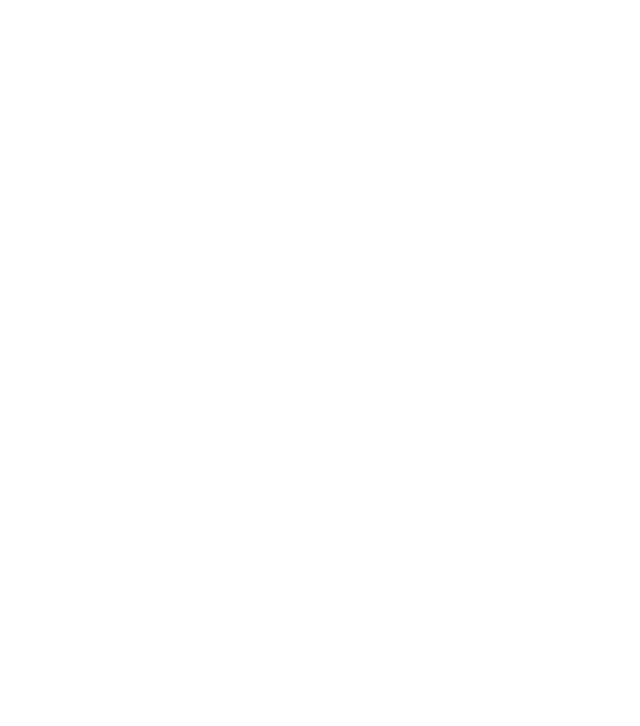
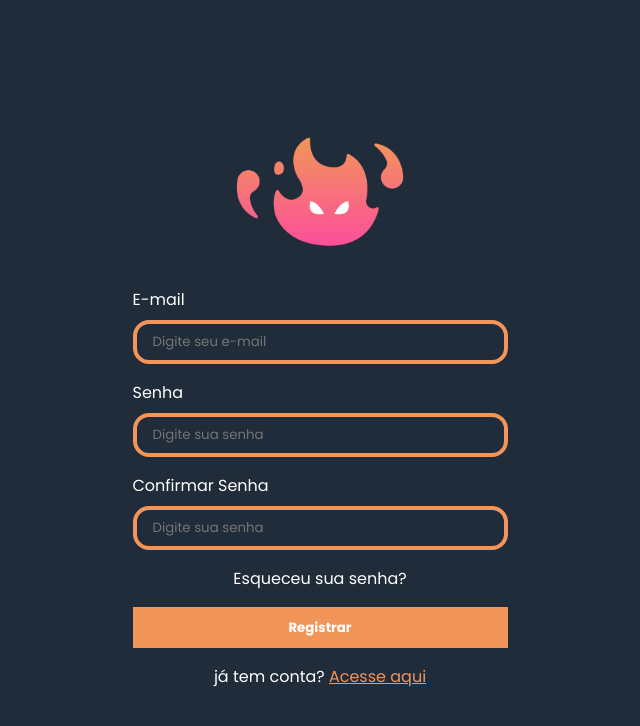
Before and after one commit to Alexandresan22/Spellbook_Sheets, a React (Vite) app: page /register in a window 1280 px wide. Before the commit this address had no page. Shown: the top 726 px of the page, without its empty margins (320-960 px from the left). Built offline with nearby package versions, Linux system fonts and the light colour scheme.

Commit message:
feat: login feature

```diff
--- a/src/App.jsx
+++ b/src/App.jsx
@@ -1,14 +1,40 @@
 import { useState } from 'react'
-
+import { Routes, Route, BrowserRouter, Navigate} from 'react-router-dom'
+import Home from './pages/home.jsx'
+import AuthLayout from './pages/login/authLayout.jsx'
+import Login from './pages/login/login.jsx'
+import './main.css'
+import Register from './pages/login/register.jsx'
+import ProtectedRoutes from './assets/protectedRoutes.jsx'
+import Error404 from './pages/error404.jsx'
 
 function App() {
 
   return (
-    <>
-      <div>
-          <h2>É os de verdade, não tem jeito</h2>
-      </div>
-    </>
+
+      <>
+      <BrowserRouter>
+        <Routes>
+
+
+
+              <Route  element={<ProtectedRoutes user={false} />}>
+              <Route path={'/'} element={<Home />}/>
+              </Route>
+
+              <Route  element={<AuthLayout user={false}/>}>
+
+                <Route  path='login' element={<Login />}/>
+                <Route path='register' element={<Register />}/>
+
+              </Route>
+
+              <Route path='*' element={<Error404/>}/>
+
+        </Routes>
+      </BrowserRouter>
+      </>
+
   )
 }
 
--- a/src/assets/protectedRoutes.jsx
+++ b/src/assets/protectedRoutes.jsx
@@ -1,10 +1,12 @@
+import { useState } from 'react';
 import {Outlet, Navigate} from 'react-router-dom'
 
-const ProtectedRoutes = ()=>{
+const ProtectedRoutes = ({user})=>{
 
-    const user = null
+    const [userState, setUserState] = useState(user);
+    console.log(user)
 
-    return user ? <Outlet/> : <Navigate to='/login'/>
+    return userState ? <Outlet/> : <Navigate to='/login'/>
 
 }
 
--- a/src/main.css
+++ b/src/main.css
@@ -13,9 +13,34 @@
     height: 100%;
 }
 
+:root{
+
+    --background-color : #202C39;
+    --principal-primary-color : #F29559;
+    --principal-secondary-color : #F2D492;
+    --primary-color : #B8B08D;
+    --secondary-color : #283845;
+
+}
+
 #root{
     display: flex;
     flex-direction: column;
     align-items: center;
     justify-content: center;
+    background-color: var(--background-color);
+    overflow-y: auto;
 }
+
+p.errorMessage{
+
+    color: var(--principal-primary-color);
+    font-weight: bold;
+
+}
+
+a#backError{
+
+    color: white;
+
+}
--- a/src/main.jsx
+++ b/src/main.jsx
@@ -1,35 +1,15 @@
 import { StrictMode } from 'react'
 import { createRoot } from 'react-dom/client'
 import App from './App.jsx'
-import { Routes, Route, BrowserRouter, Navigate} from 'react-router-dom'
-import Home from './pages/home.jsx'
-import AuthLayout from './pages/login/authLayout.jsx'
-import Login from './pages/login/login.jsx'
 import './main.css'
-import { useEffect } from 'react'
-import ProtectedRoutes from './assets/protectedRoutes.jsx'
-const user = false;
+
+
+
 
 
 
 createRoot(document.getElementById('root')).render(
   <StrictMode>
-      <BrowserRouter>
-        <Routes>
-
-
-
-            <Route element={< ProtectedRoutes/>}>
-
-              <Route index element={<App />} />
-              <Route path='home' element={<Home/>} />
-
-            </Route>
-
-          <Route element={<AuthLayout />} >
-            <Route path='login' element={<Login />}/>
-          </Route>
-        </Routes>
-      </BrowserRouter>
+    <App />
   </StrictMode>
 )
--- /dev/null
+++ b/src/pages/error404.jsx
@@ -0,0 +1,17 @@
+import { Link } from 'react-router-dom'
+import '../main.css'
+
+const Error404 = ()=>{
+
+    return (
+        <>
+            <title>Página não encontrada - Erro 404</title>
+            <p className='errorMessage'>Página não encontrada</p>
+            <Link id="backError" to='/'>Voltar</Link>
+
+        </>
+    )
+
+}
+
+export default Error404
--- a/src/pages/login/authLayout.jsx
+++ b/src/pages/login/authLayout.jsx
@@ -1,18 +1,15 @@
-import {Outlet} from 'react-router-dom'
+import {Navigate, Outlet} from 'react-router-dom'
+import { useState } from 'react'
 
-const AuthLayout = ()=>{
 
-return(
-    <>
 
-        <div>
-            <p>Layout do login e registro
-            </p>
-            <Outlet />
-        </div>
+const AuthLayout = ({user})=>{
 
-    </>
-)
+    const [userState, setUserState] = useState(user ? user : false);
+    console.log(user)
+
+
+     return userState ? <Navigate to='/'/> : <Outlet />
 
 }
 
--- /dev/null
+++ b/src/pages/login/css/login.module.css
@@ -0,0 +1,65 @@
+.loginContainer{
+    width: 100%;
+    height: 100%;
+
+    display: flex;
+    flex-direction: column;
+    align-items: center;
+    justify-content: center;
+    margin: 2rem 0;
+    img{
+        width: 176px;
+    }
+
+    form{
+        color: white;
+        display: flex;
+        flex-direction: column;
+        align-items: center;
+        gap:1em;
+
+        #checkSenha{
+            display: block;
+        }
+
+        a.spanContent{
+            color: var(--principal-primary-color);
+        }
+
+        div{
+            gap: 8px;
+            display: flex;
+            flex-direction: column;
+            justify-content: right;
+            width: 375px;
+
+
+
+        }
+
+        input{
+            padding: .6em 1.2em;
+            border: solid 4px var(--principal-primary-color);
+            border-radius: 16px;
+            background: none;
+            color: white;
+
+            &:focus{
+                outline: 0;
+            }
+        }
+
+        button{
+
+            width: 375px;
+            height: 2.6rem;
+            background-color: var(--principal-primary-color);
+            border: 0;
+            color: white;
+            font-weight: bold;
+
+        }
+
+    }
+
+}
--- a/src/pages/login/login.jsx
+++ b/src/pages/login/login.jsx
@@ -1,6 +1,59 @@
+import estilo from './css/login.module.css'
+import logo from '../../img/Logo/logo.png'
+import {useState} from 'react'
+import { Link } from 'react-router-dom'
 const Login = () =>{
 
-    return <p>Login aqui</p>
+    const [email, setEmail] = useState('')
+    const [senha, setSenha] = useState('')
+
+    const setValueLoginEmail = (e)=>{
+
+        setEmail(e.target.value)
+
+
+    }
+
+    const setValueLoginPassword = (e)=>{
+
+        setSenha(e.target.value)
+
+
+    }
+
+    return (
+
+
+        <>
+
+            <title>Spellbook Sheets | Acesso à conta</title>
+
+
+            <div className={estilo.loginContainer}>
+
+                <img src={logo}/>
+
+                <form>
+                    <div>
+                        <label>E-mail</label>
+                        <input type="text" onChange={setValueLoginEmail} placeholder="Digite seu e-mail" value={email} />
+                    </div>
+                    <div>
+                        <label>Senha</label>
+                        <input type="password" onChange={setValueLoginPassword} placeholder='Digite sua senha' value={senha} />
+                    </div>
+                        <span className={estilo.spanContent}>Esqueceu sua senha?</span>
+
+                        <button>Entrar</button>
+
+                        <span>Não tem conta? <Link to='/register'className={estilo.spanContent}> Acesse aqui! </Link></span>
+                </form>
+
+            </div>
+
+        </>
+
+    )
 }
 
 export default Login
--- /dev/null
+++ b/src/pages/login/register.jsx
@@ -0,0 +1,95 @@
+import estilo from './css/login.module.css'
+import logo from '../../img/Logo/logo.png'
+import {useEffect, useState} from 'react'
+import { Link } from 'react-router-dom'
+
+const Register = () =>{
+
+    const [email, setEmail] = useState('')
+    const [senha, setSenha] = useState('')
+    const [confSenha, setConfSenha] = useState('')
+    const [senhaChecked, setSenhaChecked] = useState(false)
+    const setValueLoginEmail = (e)=>{
+
+        setEmail(e.target.value)
+
+
+    }
+
+    const setValueLoginPassword = (e)=>{
+
+        setSenha(e.target.value)
+
+
+    }
+
+    const checkPassword = (e)=>{
+
+        setConfSenha(e.target.value)
+
+
+
+    }
+
+    const submit = (e)=>{
+        console.log(e)
+
+        e.preventDefault
+
+
+    }
+
+    useEffect(()=>{
+        if(confSenha === senha) {
+            const span = document.getElementById(`${estilo.checkSenha}`)
+            setSenhaChecked(true)
+            span.style.display = 'none'
+        }else{
+            const span = document.getElementById(`${estilo.checkSenha}`)
+
+            span.style.display = 'block'
+            setSenhaChecked(false)
+        }
+    }, [confSenha, confSenha > 0 ? senha : 'none'])
+
+
+    return (
+
+
+        <>
+
+            <title>Spellbook Sheets | Acesso à conta</title>
+
+
+            <div className={estilo.loginContainer}>
+
+                <img src={logo}/>
+
+                <form action={submit}>
+                    <div>
+                        <label>E-mail</label>
+                        <input type="text" onChange={setValueLoginEmail} placeholder="Digite seu e-mail" value={email} />
+                    </div>
+                    <div>
+                        <label>Senha</label>
+                        <input type="password" onChange={setValueLoginPassword} placeholder='Digite sua senha' value={senha} />
+                    </div>
+                    <div>
+                        <label>Confirmar Senha</label>
+                        <input type="password" onChange={checkPassword} placeholder='Digite sua senha' value={confSenha} />
+                    </div>
+                        <span className={estilo.spanContent}>Esqueceu sua senha?</span>
+                        <span id={estilo.checkSenha}>A senha está incorreta!</span>
+                        <button>Registrar</button>
+
+                        <span>já tem conta? <Link to='/login'className={estilo.spanContent}> Acesse aqui</Link></span>
+                </form>
+
+            </div>
+
+        </>
+
+    )
+}
+
+export default Register
```
Also changed, not shown: src/components/footer.jsx (added, +14 -0 lines), src/components/css/footer.module.css (added).
